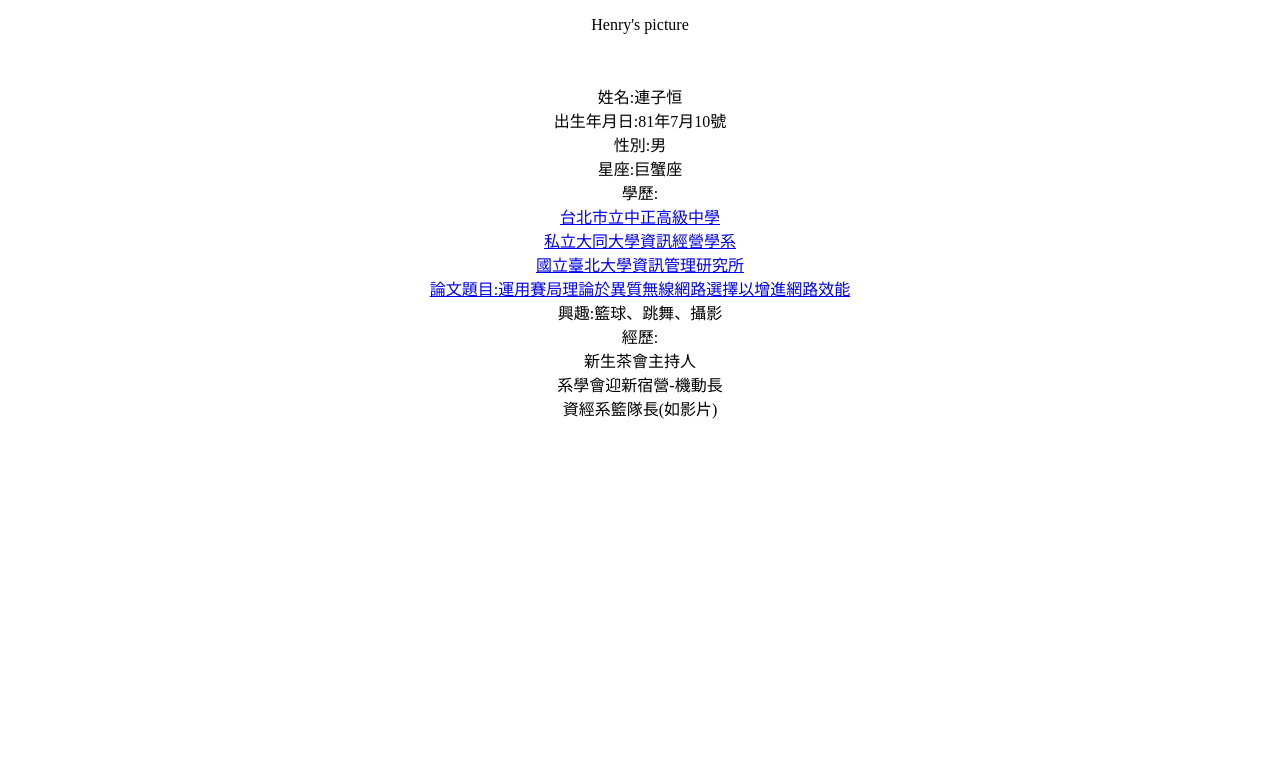
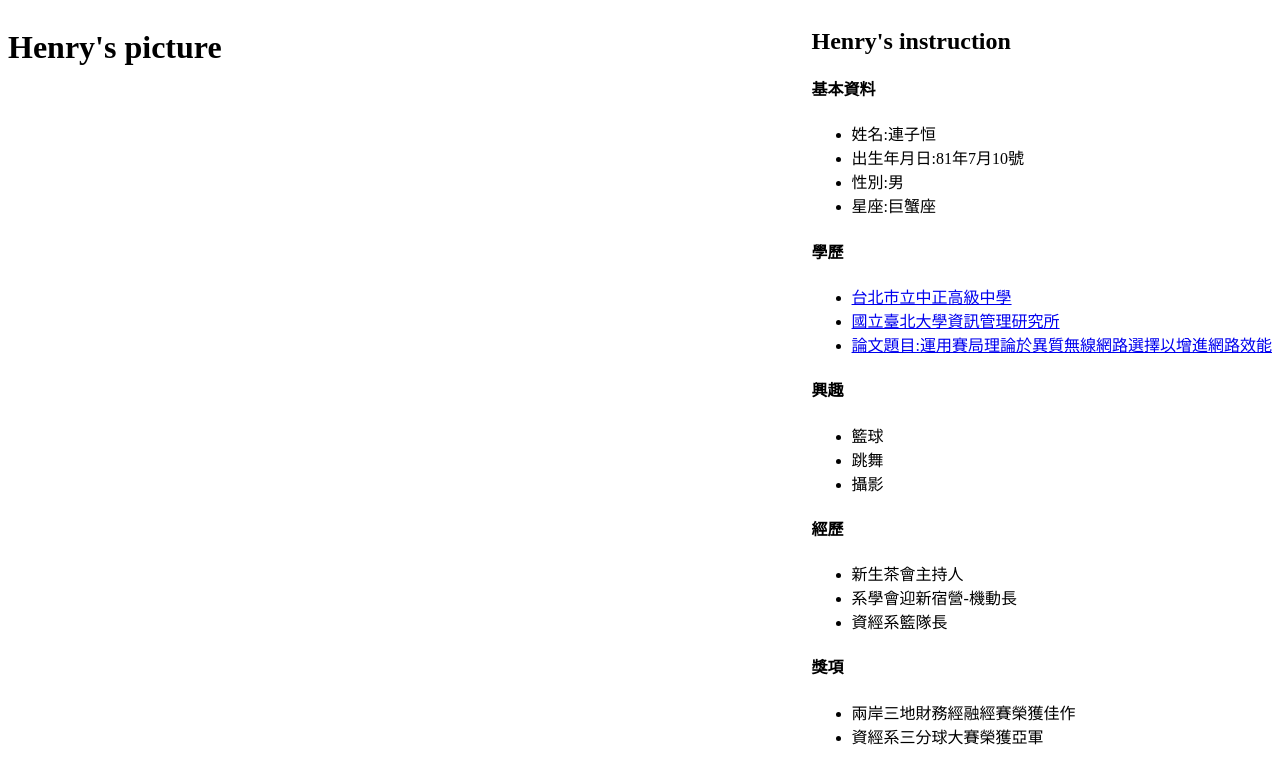
Before and after one commit to Henrylian60633/HTML283-Final-Demo, a plain HTML site: page HTML283 Homework 1/profile.html in a window 1280 px wide. Drawn offline with Linux system fonts and the light colour scheme.

Commit message:
連子恒 HTML283 homework1

```diff
--- a/HTML283 Homework 1/profile.html
+++ b/HTML283 Homework 1/profile.html
@@ -4,27 +4,45 @@
     <meta charset="UTF-8">
     <meta name="viewport" content="width=device-width, initial-scale=1.0">
     <meta http-equiv="X-UA-Compatible" content="ie=edge">
-    <title>Henry's introduction</title>
+    <title>Henry's profile</title>
 </head>
 <body>
-    <div class="Sphoto"style="text-align:center;">
-        <p>Henry's picture</p>
+    <div class="Sphoto"style="float:left;">
+        <h1>Henry's picture</h1>
         <img src="../../images/henry.jpg" alt="">
     </div>
-    <div class ="Sscript"style="text-align:center;">
-    <p> 姓名:連子恒<br>
-        出生年月日:81年7月10號<br>
-        性別:男<br>
-        星座:巨蟹座<br>
-        學歷:<br>
-        <a href="http://www.ccsh.tp.edu.tw/front/bin/home.phtml">台北市立中正高級中學</a><br>
-        <a href="http://www.ttu.edu.tw/bin/home.php">私立大同大學資訊經營學系</a><br>
-        <a href="http://www.mis.ntpu.edu.tw/#/">國立臺北大學資訊管理研究所</a><br>
-        <a href="http://ndltd.ncl.edu.tw/cgi-bin/gs32/gsweb.cgi/login?o=dnclcdr&s=id=%22104NTPU0396013%22.&searchmode=basic">論文題目:運用賽局理論於異質無線網路選擇以增進網路效能</a><br>
-        興趣:籃球、跳舞、攝影<br>
-
-        經歷:<br>新生茶會主持人<br>系學會迎新宿營-機動長<br>資經系籃隊長(如影片)<br>
-        </p>
+    <div class ="Sscript"style="float:right;">
+        <h2>Henry's instruction</h2>
+            <h4>基本資料</h4>
+                <ul>
+                    <li>姓名:連子恒</li>
+                    <li>出生年月日:81年7月10號</li>
+                    <li>性別:男</li>
+                    <li>星座:巨蟹座</li>
+                </ul>
+            <h4>學歷</h4>
+                <ul>
+                    <li><a href="http://www.ccsh.tp.edu.tw/front/bin/home.phtml">台北市立中正高級中學</a></li>
+                    <li> <a href="http://www.mis.ntpu.edu.tw/#/">國立臺北大學資訊管理研究所</a></li>
+                    <li><a href="http://ndltd.ncl.edu.tw/cgi-bin/gs32/gsweb.cgi/login?o=dnclcdr&s=id=%22104NTPU0396013%22.&searchmode=basic">論文題目:運用賽局理論於異質無線網路選擇以增進網路效能</a></li>
+                </ul>
+            <h4>興趣</h4>
+                <ul>
+                    <li>籃球</li>
+                    <li>跳舞</li>
+                    <li>攝影</li>
+                </ul>
+            <h4>經歷</h4>
+                <ul>
+                    <li>新生茶會主持人</li>
+                    <li>系學會迎新宿營-機動長</li>
+                    <li>資經系籃隊長</li>
+                </ul>
+            <h4>獎項</h4>
+                <ul>
+                    <li>兩岸三地財務經融經賽榮獲佳作</li>
+                    <li>資經系三分球大賽榮獲亞軍</li>
+                </ul>
     </div>
 </body>
 </html>
```
Also changed, not shown: HTML283 Homework 1/index.html (+2 -2 lines).
